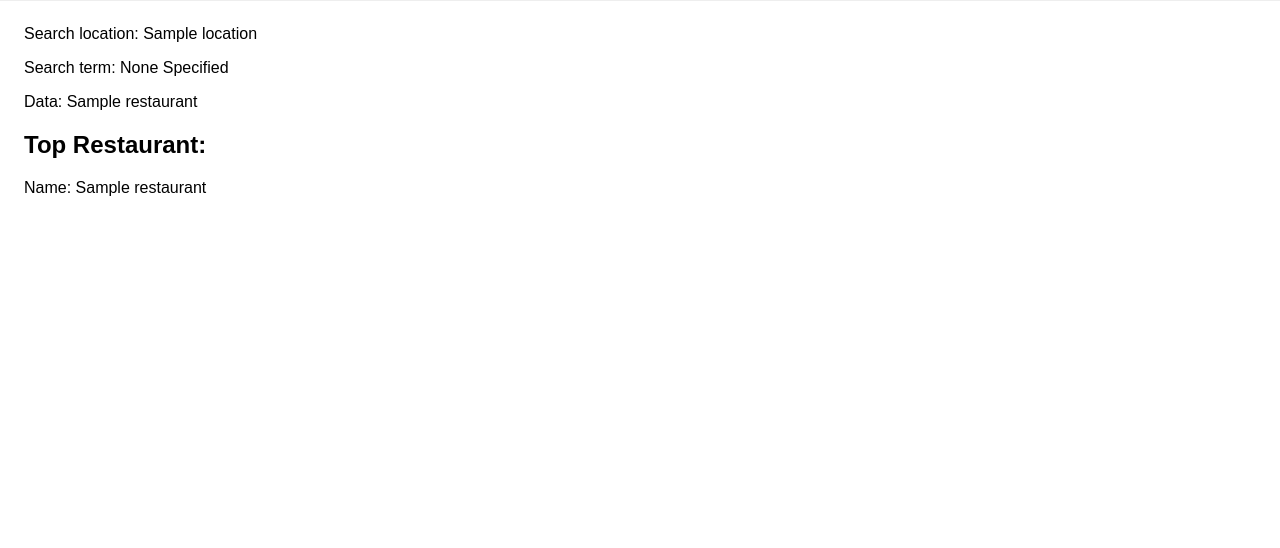
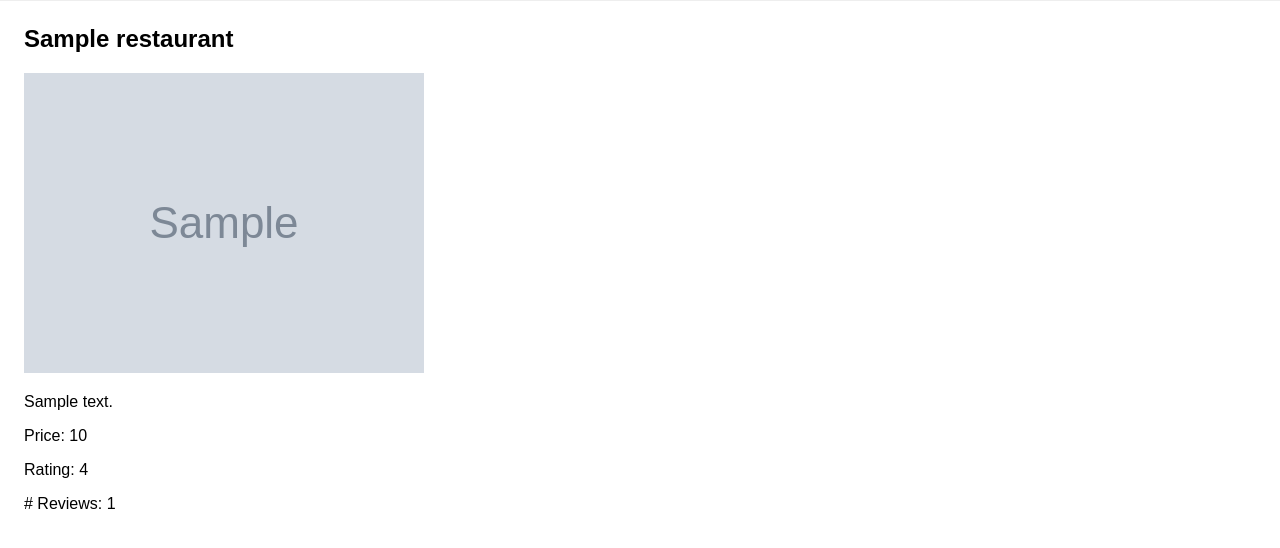
Before and after one commit to ashleyjxu123/webdev-labs, a Flask app: template lab02/templates/restaurant.html in a window 1280 px wide. Shown: the part 127-675 px from the top of the page. Run offline with Flask 2, Linux system fonts and the light colour scheme; the template is opened without the code that fills it: most values are stand-ins (such as "Sample title", 1, 10 or a date in 2020); grey boxes marked "Sample" are stand-in pictures; some libraries are stand-ins or nearby versions.

Commit message:
Completed Lab02

```diff
--- a/lab02/app.py
+++ b/lab02/app.py
@@ -30,7 +30,7 @@ quotes = (
 ##############
 @app.route('/')
 def exercise1():
-    return 'Hello World!'
+    return 'Hi, ' + current_user.get_full_name() + '!'
 
 
 ##############
@@ -40,7 +40,8 @@ def exercise1():
 def exercise2():
     return render_template(
         'quote-of-the-day.html',
-        user=current_user
+        user=current_user,
+        quote=random.choice(quotes)
     )
 
 ##############
@@ -49,12 +50,17 @@ def exercise2():
 @app.route('/restaurant-data/')
 @app.route('/restaurant-data')
 def exercise3():
-    search_term = 'pizza'
-    location = 'Evanston, Il'
+    args = request.args
+    location = args.get('location')
+    search_term = args.get('term')
+    if not (location and search_term):
+        return '"location" and "term" are required query parameters'
+
     url = 'https://www.apitutor.org/yelp/simple/v3/businesses/search?location={0}&term={1}'.format(location, search_term)
     response = requests.get(url)
     data = response.json()
     pprint(data) # for debugging -- prints the result to the command line
+
     return json.dumps(data)
 
 ##############
--- a/lab02/templates/quote-of-the-day.html
+++ b/lab02/templates/quote-of-the-day.html
@@ -6,6 +6,6 @@
 </head>
 <body>
     <h1>Welcome, {{ user.get_full_name() }}</h1>
-    <p>Replace this with the quote of the day</p>
+    <p>{{ quote }}</p>
 </body>
 </html>
--- a/lab02/templates/restaurant.html
+++ b/lab02/templates/restaurant.html
@@ -11,11 +11,17 @@
     {% include 'includes/header.html' %}
 
     <main>
-        <p>Search location: {{location}}</p>
+        <!-- <p>Search location: {{location}}</p>
         <p>Search term: {{search_term or 'None Specified'}}</p>
         <p>Data: {{ restaurant }}</p>
         <h2>Top Restaurant:</h2>
-        <p>Name: {{ restaurant.get('name') }}</p>
+        <p>Name: {{ restaurant.get('name') }}</p> -->
+        <h2>{{ restaurant.get('name') }}</h2>
+        <img src={{ restaurant.get('image_url') }} alt='Picture of Restaurant'/>
+        <p>{{ restaurant.get('display_address') }}</p>
+        <p>Price: {{ restaurant.get('price') }}</p>
+        <p>Rating: {{ restaurant.get('rating') }}</p>
+        <p># Reviews: {{ restaurant.get('review_count') }}</p>
     </main>
 </body>
 </html>
```
